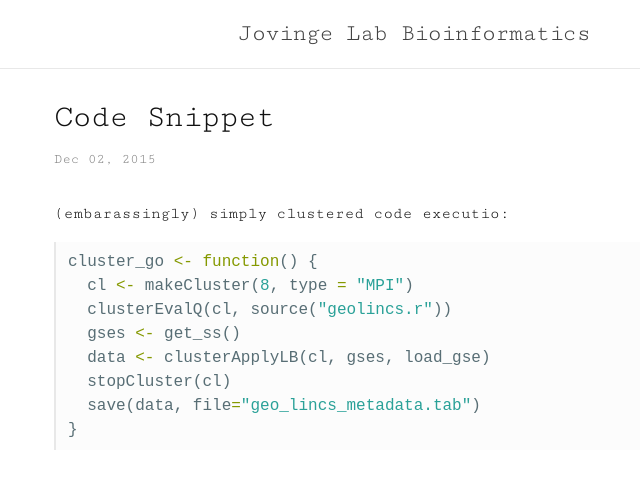
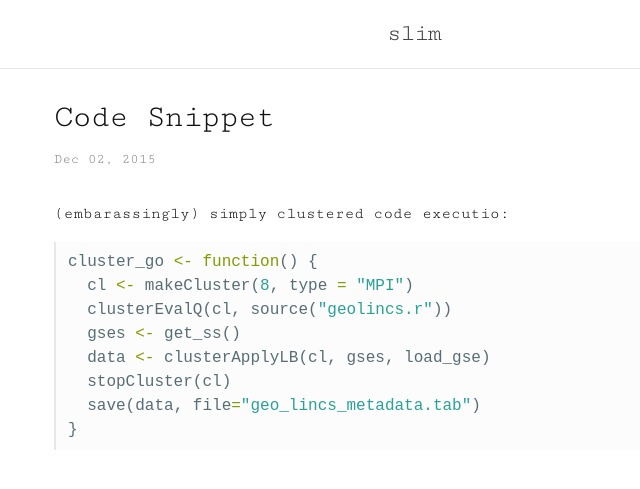
Before and after one commit to JovingeLabSoftware/JovingeLabSoftware.github.io, a Jekyll site: the page built from _posts/2015-12-02-CS-cluster.md, in a window 1280 px wide. Shown: the top 489 px of the page, without its empty margins (226-866 px from the left). Built offline with Jekyll 4.4.1, drawn with Linux system fonts in a browser that asks for light colours; Markdown is read by kramdown in place of the engine named in the settings.

Commit message:
reverting _config.yml...can't get prose.io to work.

```diff
--- a/_config.yml
+++ b/_config.yml
@@ -1,7 +1,7 @@
 # Site settings
-title: Jovinge Lab Bioinformatics
-baseurl: ""
-url: "http://jovingelabsoftware.github.io"
+title: slim
+baseurl: "/slim"
+url: "http://syaning.com"
 
 # Build settings
 markdown: redcarpet
```
